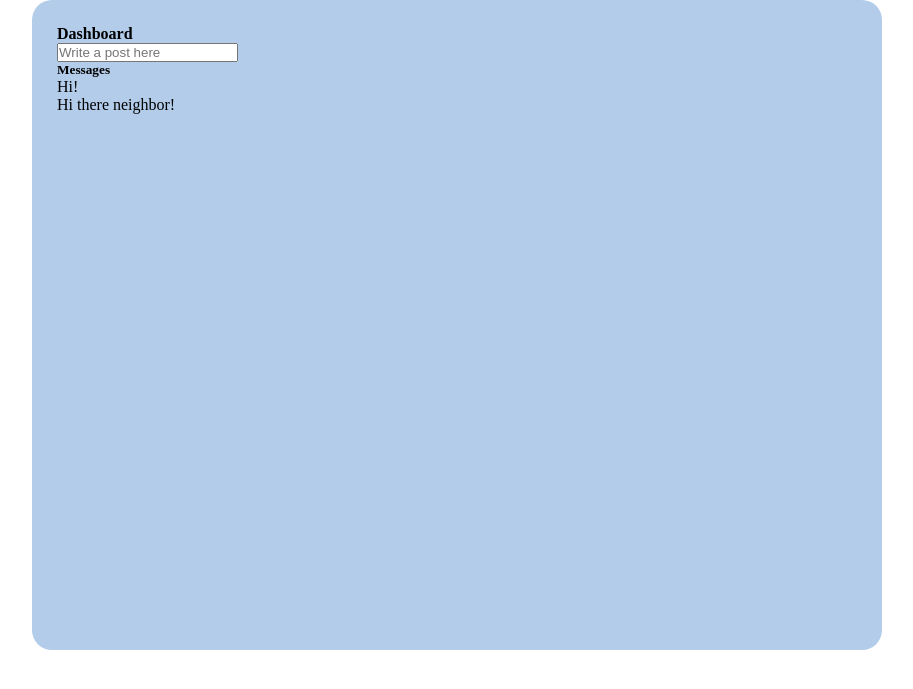
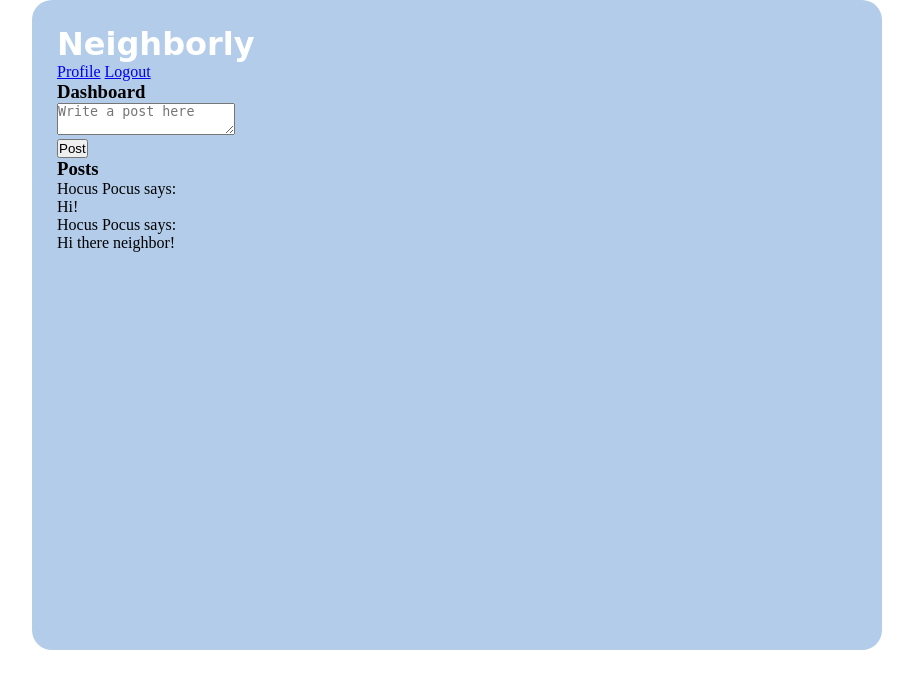
Before and after one commit to projects-and-algos-april-2020/Neighborly, a Flask app: page /dashboard in a window 1280 px wide. Shown: the top 689 px of the page, without its empty margins (183-1096 px from the left). Run offline with Flask 2, Linux system fonts and the light colour scheme; a user stored in the database is signed in; data comes from the database, SQL or seed files in the repository; both versions use the stored data as it was after the commit.

Commit message:
updated dashboard and user_profile htmls

```diff
--- a/controller.py
+++ b/controller.py
@@ -85,7 +85,7 @@ def dashboard():
     if 'user_id' not in session:
         return redirect("/")
     posts = Post.query.all()
-    return render_template("dashboard.html", all_posts = posts)
+    return render_template("dashboard.html", all_posts = posts )
 
 def add_post():
     if 'user_id' not in session:
--- a/models.py
+++ b/models.py
@@ -16,6 +16,7 @@ class User(db.Model):
     address = db.relationship('Address', foreign_keys=[address_id])
     password_hash=db.Column(db.String(255))
     posts_this_user_likes = db.relationship('Post', secondary=likes_table, passive_deletes=True)
+    all_post = db.relationship('Post', back_populates="user", cascade="all, delete, delete-orphan")
     created_at = db.Column(db.DateTime, server_default = func.now())
     updated_at = db.Column(db.DateTime, server_default = func.now(), onupdate = func.now())
 
--- a/templates/dashboard.html
+++ b/templates/dashboard.html
@@ -8,19 +8,30 @@
 </head>
 <body>
     <div class="container">
-        <h4>Dashboard</h4>
+        <h1>Neighborly</h1>
+        <div class="navigation">
+            <a href="/user_profile">Profile</a>
+            <a href="/logout">Logout</a>
+        </div>
+        <div class="dashboard">
+            <h3>Dashboard</h3>
             <form action="/add/post" method="POST">
-            <p><input type="text" name="message" placeholder="Write a post here"></p>
+                <p> <textarea name="message" placeholder="Write a post here"></textarea></p>
+                <input type="submit" value="Post">
             </form>
-        <h5>Messages</h5>
+            <div class="posts">
+                <h3>Posts</h3>
                 <ul>
                     {% for post in all_posts %}
-            <li>{{post.message}}</li>
+                    <li>
+                        <p>{{post.user.first_name}} {{post.user.last_name}} says:</p>
+                        <p>{{post.message}}</p>
+                    </li>
                     {% endfor %}
                 </ul>
+            </div>
 
         </div>
-
-
+    </div>
 </body>
 </html>
```
Also changed, not shown: templates/user_profile.html (+17 -6 lines), neighborly.db. Lines whose indentation alone changed are shown as unchanged.
